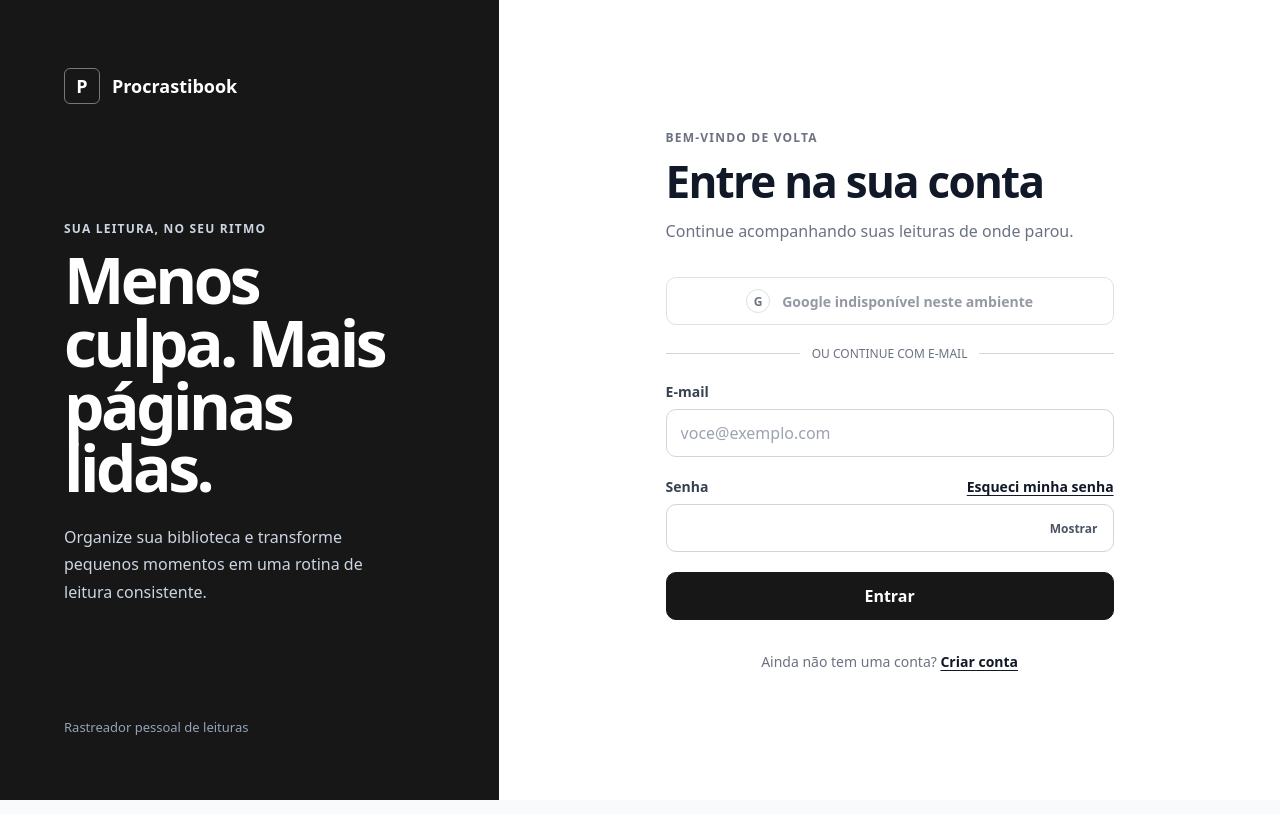
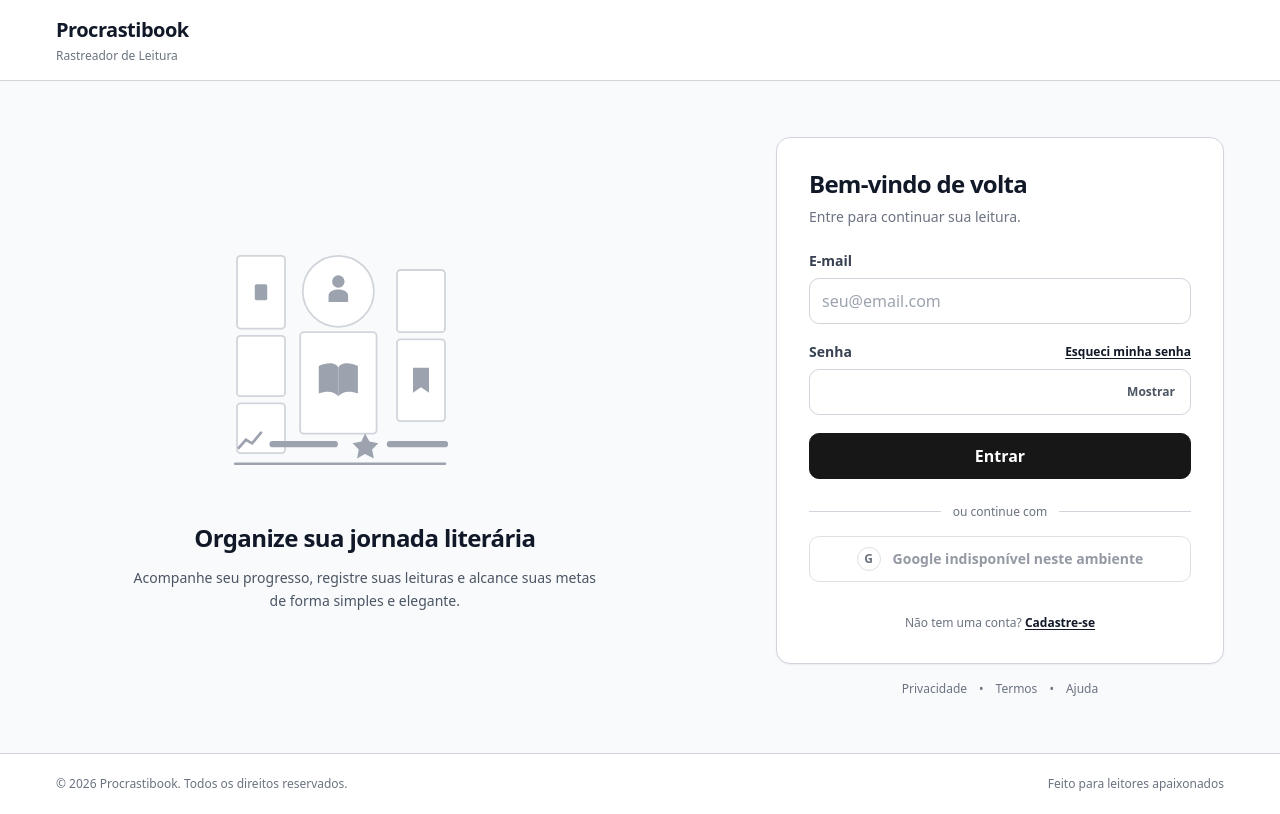
Before and after one commit to GabrielFrazz/Procrastibook---Rastreador-de-Leitura, a Next.js app: page /login in a window 1280 px wide. Built offline with nearby package versions, Linux system fonts and the light colour scheme.

Commit message:
fix(ui): ajustes na estilização do login

```diff
--- a/src/app/(auth)/layout.tsx
+++ b/src/app/(auth)/layout.tsx
@@ -1,27 +1,52 @@
 import Link from "next/link";
 import type { ReactNode } from "react";
+
+import { ReadingJourneyArtwork } from "@/features/auth/components/reading-journey-artwork";
 
 export default function AuthLayout({
   children,
 }: Readonly<{ children: ReactNode }>) {
   return (
-    <main className="auth-layout">
-      <aside className="auth-brand" aria-label="Sobre o Procrastibook">
-        <Link className="auth-brand__logo" href="/">
-          <span aria-hidden="true">P</span>
-          Procrastibook
-        </Link>
-        <div className="auth-brand__copy">
-          <p className="auth-brand__eyebrow">Sua leitura, no seu ritmo</p>
-          <h2>Menos culpa. Mais páginas lidas.</h2>
-          <p>
-            Organize sua biblioteca e transforme pequenos momentos em uma rotina
-            de leitura consistente.
+    <div className="public-auth-shell">
+      <header className="auth-header">
+        <div className="auth-header__inner">
+          <Link className="auth-header__brand" href="/">
+            <strong>Procrastibook</strong>
+            <span>Rastreador de Leitura</span>
+          </Link>
+        </div>
+      </header>
+
+      <main className="auth-layout">
+        <aside className="auth-story" aria-label="Sobre o Procrastibook">
+          <ReadingJourneyArtwork />
+          <div className="auth-story__copy">
+            <h2>Organize sua jornada literária</h2>
+            <p>
+              Acompanhe seu progresso, registre suas leituras e alcance suas
+              metas de forma simples e elegante.
+            </p>
+          </div>
+        </aside>
+
+        <div className="auth-content">
+          {children}
+          <p className="auth-support">
+            <span>Privacidade</span>
+            <span aria-hidden="true">•</span>
+            <span>Termos</span>
+            <span aria-hidden="true">•</span>
+            <span>Ajuda</span>
           </p>
         </div>
-        <p className="auth-brand__footnote">Rastreador pessoal de leituras</p>
-      </aside>
-      <div className="auth-content">{children}</div>
-    </main>
+      </main>
+
+      <footer className="auth-footer">
+        <div className="auth-footer__inner">
+          <p>© 2026 Procrastibook. Todos os direitos reservados.</p>
+          <p>Feito para leitores apaixonados</p>
+        </div>
+      </footer>
+    </div>
   );
 }
--- a/src/app/(auth)/login/page.tsx
+++ b/src/app/(auth)/login/page.tsx
@@ -28,9 +28,8 @@ export default async function LoginPage({ searchParams }: LoginPageProps) {
   return (
     <section className="auth-card" aria-labelledby="login-title">
       <div className="auth-card__heading">
-        <p className="auth-card__eyebrow">Bem-vindo de volta</p>
-        <h1 id="login-title">Entre na sua conta</h1>
-        <p>Continue acompanhando suas leituras de onde parou.</p>
+        <h1 id="login-title">Bem-vindo de volta</h1>
+        <p>Entre para continuar sua leitura.</p>
       </div>
 
       {feedback ? (
@@ -42,11 +41,15 @@ export default async function LoginPage({ searchParams }: LoginPageProps) {
         </p>
       ) : null}
 
-      <GoogleSignInLink enabled={isGoogleAuthEnabled()} nextPath={nextPath} />
       <LoginForm nextPath={nextPath} />
+      <GoogleSignInLink
+        dividerPlacement="before"
+        enabled={isGoogleAuthEnabled()}
+        nextPath={nextPath}
+      />
 
       <p className="auth-card__footer">
-        Ainda não tem uma conta? <Link href="/signup">Criar conta</Link>
+        Não tem uma conta? <Link href="/signup">Cadastre-se</Link>
       </p>
     </section>
   );
--- a/src/features/auth/components/auth-forms.tsx
+++ b/src/features/auth/components/auth-forms.tsx
@@ -133,7 +133,7 @@ export function LoginForm({ nextPath }: Readonly<{ nextPath: string }>) {
           inputMode="email"
           maxLength={254}
           name="email"
-          placeholder="voce@exemplo.com"
+          placeholder="seu@email.com"
           required
           type="email"
         />
--- a/src/features/auth/components/google-sign-in-link.tsx
+++ b/src/features/auth/components/google-sign-in-link.tsx
@@ -1,11 +1,16 @@
 import Link from "next/link";
 
 type GoogleSignInLinkProps = Readonly<{
+  dividerPlacement?: "after" | "before";
   enabled: boolean;
   nextPath: string;
 }>;
 
-export function GoogleSignInLink({ enabled, nextPath }: GoogleSignInLinkProps) {
+export function GoogleSignInLink({
+  dividerPlacement = "after",
+  enabled,
+  nextPath,
+}: GoogleSignInLinkProps) {
   const content = (
     <>
       <span aria-hidden="true" className="auth-google__mark">
@@ -14,9 +19,19 @@ export function GoogleSignInLink({ enabled, nextPath }: GoogleSignInLinkProps) {
       {enabled ? "Continuar com Google" : "Google indisponível neste ambiente"}
     </>
   );
+  const divider = (
+    <div className="auth-divider">
+      <span>
+        {dividerPlacement === "before"
+          ? "ou continue com"
+          : "ou continue com e-mail"}
+      </span>
+    </div>
+  );
 
   return (
-    <div className="auth-provider">
+    <div className={`auth-provider auth-provider--divider-${dividerPlacement}`}>
+      {dividerPlacement === "before" ? divider : null}
       {enabled ? (
         <Link
           className="auth-google"
@@ -32,9 +47,7 @@ export function GoogleSignInLink({ enabled, nextPath }: GoogleSignInLinkProps) {
           {content}
         </span>
       )}
-      <div className="auth-divider">
-        <span>ou continue com e-mail</span>
-      </div>
+      {dividerPlacement === "after" ? divider : null}
     </div>
   );
 }
--- /dev/null
+++ b/src/features/auth/components/reading-journey-artwork.tsx
@@ -0,0 +1,88 @@
+export function ReadingJourneyArtwork() {
+  return (
+    <svg
+      aria-hidden="true"
+      className="auth-story__artwork"
+      fill="none"
+      viewBox="0 0 360 300"
+    >
+      <rect
+        className="auth-story__shape"
+        height="82"
+        rx="4"
+        width="54"
+        x="36"
+        y="38"
+      />
+      <rect
+        className="auth-story__shape"
+        height="68"
+        rx="4"
+        width="54"
+        x="36"
+        y="128"
+      />
+      <rect
+        className="auth-story__shape"
+        height="56"
+        rx="4"
+        width="54"
+        x="36"
+        y="204"
+      />
+      <circle className="auth-story__shape" cx="150" cy="78" r="40" />
+      <rect
+        className="auth-story__shape"
+        height="114"
+        rx="4"
+        width="86"
+        x="107"
+        y="124"
+      />
+      <rect
+        className="auth-story__shape"
+        height="70"
+        rx="4"
+        width="54"
+        x="216"
+        y="54"
+      />
+      <rect
+        className="auth-story__shape"
+        height="92"
+        rx="4"
+        width="54"
+        x="216"
+        y="132"
+      />
+      <path className="auth-story__icon" d="M139 82c2-8 20-8 22 0v8h-22v-8Z" />
+      <circle className="auth-story__icon" cx="150" cy="67" r="7" />
+      <path
+        className="auth-story__book"
+        d="M128 162c10-5 20-4 22 2v32c-4-5-12-7-22-3v-31Z"
+      />
+      <path
+        className="auth-story__book"
+        d="M172 162c-10-5-20-4-22 2v32c4-5 12-7 22-3v-31Z"
+      />
+      <rect
+        className="auth-story__icon"
+        height="18"
+        rx="2"
+        width="14"
+        x="56"
+        y="70"
+      />
+      <path className="auth-story__line" d="M58 75h10M58 80h8" />
+      <path className="auth-story__icon" d="M234 164h18v28l-9-6-9 6v-28Z" />
+      <path className="auth-story__line" d="M34 272h236" />
+      <path className="auth-story__line" d="m38 254 8-9 7 4 10-12" />
+      <path className="auth-story__meter" d="M76 250h70M76 250h42" />
+      <path
+        className="auth-story__star"
+        d="m180 238 5 9 10 2-7 7 2 10-10-5-9 5 2-10-7-7 10-2 4-9Z"
+      />
+      <path className="auth-story__meter" d="M208 250h62M208 250h38" />
+    </svg>
+  );
+}
--- a/src/styles/auth.css
+++ b/src/styles/auth.css
@@ -1,203 +1,177 @@
-:root {
-  --auth-background: var(--color-background);
-  --auth-surface: var(--color-surface);
-  --auth-text: var(--color-text);
-  --auth-muted: var(--color-text-muted);
-  --auth-border: var(--color-border);
-  --auth-primary: var(--color-primary);
-  --auth-focus: var(--color-focus);
-  --auth-success: var(--color-success);
-  --auth-error: var(--color-error);
-  --auth-radius-small: var(--radius-sm);
-  --auth-radius-medium: var(--radius-md);
-  --auth-radius-large: var(--radius-lg);
+.public-auth-shell {
+  display: grid;
+  min-height: 100svh;
+  grid-template-rows: auto 1fr auto;
+  background: var(--color-background);
+}
+
+.auth-header,
+.auth-footer {
+  border-color: var(--color-border);
+  background: var(--color-surface);
+}
+
+.auth-header {
+  border-bottom: 1px solid var(--color-border);
+}
+
+.auth-header__inner,
+.auth-footer__inner {
+  width: min(calc(100% - 2.5rem), 73rem);
+  margin-inline: auto;
+}
+
+.auth-header__inner {
+  display: flex;
+  min-height: 5rem;
+  align-items: center;
+}
+
+.auth-header__brand {
+  display: grid;
+  width: fit-content;
+  gap: var(--space-1);
+  color: var(--color-text);
+  text-decoration: none;
+}
+
+.auth-header__brand strong {
+  font-size: var(--font-size-lg);
+  letter-spacing: -0.025em;
+}
+
+.auth-header__brand span {
+  color: var(--color-text-muted);
+  font-size: var(--font-size-xs);
 }
 
 .auth-layout {
   display: grid;
-  min-height: 100svh;
-  grid-template-columns: minmax(20rem, 0.78fr) minmax(0, 1.22fr);
-  background: var(--auth-surface);
+  width: min(calc(100% - 2.5rem), 73rem);
+  grid-template-columns: minmax(0, 1fr) minmax(22rem, 28rem);
+  align-items: center;
+  gap: clamp(var(--space-12), 8vw, 8rem);
+  margin-inline: auto;
+  padding-block: clamp(var(--space-8), 7vh, var(--space-16));
 }
 
-.auth-brand {
-  display: flex;
-  min-height: 100%;
-  flex-direction: column;
-  justify-content: space-between;
-  padding: clamp(2rem, 5vw, 4.5rem);
-  background: var(--auth-primary);
-  color: var(--color-on-primary);
+.auth-story {
+  display: grid;
+  min-width: 0;
+  justify-items: center;
+  gap: var(--space-8);
+  text-align: center;
 }
 
-.auth-brand__logo {
-  display: inline-flex;
-  width: fit-content;
-  min-height: 2.75rem;
-  align-items: center;
-  gap: 0.75rem;
-  color: var(--color-on-primary);
-  font-size: 1.125rem;
-  font-weight: 750;
-  text-decoration: none;
+.auth-story__artwork {
+  width: min(100%, 20rem);
+  color: var(--color-text-muted);
 }
 
-.auth-brand__logo span {
-  display: grid;
-  width: 2.25rem;
-  height: 2.25rem;
-  place-items: center;
-  border: 1px solid var(--color-on-primary-border);
-  border-radius: var(--auth-radius-small);
+.auth-story__shape {
+  fill: var(--color-surface);
+  stroke: var(--color-border);
+  stroke-width: 2;
 }
 
-.auth-brand__copy {
-  max-width: 28rem;
-  margin-block: 4rem;
+.auth-story__icon,
+.auth-story__book,
+.auth-story__star {
+  fill: var(--color-border-strong);
 }
 
-.auth-brand__eyebrow,
-.auth-card__eyebrow {
-  margin: 0 0 0.75rem;
-  font-size: 0.75rem;
-  font-weight: 750;
-  letter-spacing: 0.1em;
-  text-transform: uppercase;
+.auth-story__line,
+.auth-story__meter {
+  fill: none;
+  stroke: var(--color-border-strong);
+  stroke-linecap: round;
 }
 
-.auth-brand__eyebrow {
-  color: var(--color-on-primary-muted);
+.auth-story__line {
+  stroke-width: 3;
 }
 
-.auth-brand__copy h2 {
-  max-width: 12ch;
-  margin: 0;
-  font-size: clamp(2.25rem, 5vw, 4.25rem);
-  letter-spacing: -0.055em;
-  line-height: 0.98;
+.auth-story__meter {
+  stroke-width: 7;
 }
 
-.auth-brand__copy > p:last-child {
-  max-width: 36ch;
-  margin: 1.5rem 0 0;
-  color: var(--color-on-primary-muted);
-  line-height: 1.7;
+.auth-story__copy {
+  max-width: 30rem;
 }
 
-.auth-brand__footnote {
+.auth-story__copy h2,
+.auth-story__copy p {
   margin: 0;
-  color: var(--color-on-primary-subtle);
-  font-size: 0.8125rem;
+}
+
+.auth-story__copy h2 {
+  font-size: var(--font-size-xl);
+  letter-spacing: -0.025em;
+}
+
+.auth-story__copy p {
+  margin-top: var(--space-3);
+  color: var(--color-text-subtle);
+  font-size: var(--font-size-sm);
+  line-height: var(--line-height-relaxed);
 }
 
 .auth-content {
   display: grid;
   min-width: 0;
-  place-items: center;
-  padding: clamp(2rem, 7vw, 6rem);
+  justify-items: center;
 }
 
 .auth-card {
-  width: min(100%, 28rem);
+  width: 100%;
+  border: 1px solid var(--color-border);
+  border-radius: var(--radius-lg);
+  background: var(--color-surface);
+  box-shadow: var(--shadow-card);
+  padding: clamp(var(--space-6), 4vw, var(--space-8));
 }
 
 .auth-card__heading {
-  margin-bottom: 2rem;
+  margin-bottom: var(--space-6);
 }
 
 .auth-card__eyebrow {
-  color: var(--auth-muted);
+  margin: 0 0 var(--space-2);
+  color: var(--color-text-muted);
+  font-size: var(--font-size-xs);
+  font-weight: 750;
+  letter-spacing: 0.08em;
+  text-transform: uppercase;
 }
 
 .auth-card h1 {
   margin: 0;
-  font-size: clamp(2rem, 5vw, 2.75rem);
-  letter-spacing: -0.04em;
-  line-height: 1.08;
+  font-size: var(--font-size-xl);
+  letter-spacing: -0.03em;
+  line-height: var(--line-height-tight);
 }
 
 .auth-card__heading > p:last-child {
-  margin: 0.875rem 0 0;
-  color: var(--auth-muted);
-  line-height: 1.6;
+  margin: var(--space-2) 0 0;
+  color: var(--color-text-muted);
+  font-size: var(--font-size-sm);
+  line-height: var(--line-height-normal);
 }
 
 .auth-form {
   display: grid;
-  gap: 1.25rem;
+  gap: 1.125rem;
 }
 
-.auth-provider {
-  display: grid;
-  gap: 1.25rem;
-  margin-bottom: 1.25rem;
-}
-
-.auth-google {
-  display: inline-flex;
-  width: 100%;
-  min-height: 3rem;
-  align-items: center;
-  justify-content: center;
-  gap: 0.75rem;
-  border: 1px solid var(--auth-border);
-  border-radius: var(--auth-radius-medium);
-  background: var(--auth-surface);
-  color: var(--auth-text);
-  font-size: 0.875rem;
-  font-weight: 700;
-  text-decoration: none;
-}
-
-.auth-google:hover:not(.auth-google--disabled) {
-  border-color: var(--color-border-strong);
-  background: var(--color-surface-hover);
-}
-
-.auth-google--disabled {
-  color: var(--auth-muted);
-  cursor: not-allowed;
-  opacity: 0.72;
-}
-
-.auth-google__mark {
-  display: grid;
-  width: 1.5rem;
-  height: 1.5rem;
-  place-items: center;
-  border: 1px solid var(--auth-border);
-  border-radius: 50%;
-  background: var(--color-surface);
-  color: var(--color-text-strong);
-  font-size: 0.75rem;
-  font-weight: 800;
-}
-
-.auth-divider {
-  display: flex;
-  align-items: center;
-  gap: 0.75rem;
-  color: var(--auth-muted);
-  font-size: 0.75rem;
-  text-transform: uppercase;
-}
-
-.auth-divider::before,
-.auth-divider::after {
-  height: 1px;
-  flex: 1;
-  background: var(--auth-border);
-  content: "";
-}
 .auth-field {
   display: grid;
-  gap: 0.5rem;
+  gap: var(--space-2);
 }
 
 .auth-field label,
 .auth-form__password-heading {
   color: var(--color-text-strong);
-  font-size: 0.875rem;
+  font-size: var(--font-size-sm);
   font-weight: 650;
 }
 
@@ -205,7 +179,8 @@
   display: flex;
   align-items: center;
   justify-content: space-between;
-  margin-bottom: -0.75rem;
+  gap: var(--space-4);
+  margin-bottom: -0.625rem;
 }
 
 .auth-form__password-heading + .auth-field > label {
@@ -219,19 +194,24 @@
 
 .auth-form a,
 .auth-card__footer a {
-  color: var(--auth-text);
+  color: var(--color-text);
   font-weight: 700;
   text-underline-offset: 0.2em;
 }
 
+.auth-form__password-heading a {
+  font-size: var(--font-size-xs);
+  font-weight: 600;
+}
+
 .auth-field input {
   width: 100%;
-  min-height: 3rem;
-  border: 1px solid var(--auth-border);
-  border-radius: var(--auth-radius-medium);
-  background: var(--auth-surface);
-  color: var(--auth-text);
-  padding: 0.75rem 0.875rem;
+  min-height: 2.875rem;
+  border: 1px solid var(--color-border);
+  border-radius: var(--radius-md);
+  background: var(--color-surface);
+  color: var(--color-text);
+  padding: 0.6875rem var(--space-3);
 }
 
 .auth-field input::placeholder {
@@ -239,7 +219,7 @@
 }
 
 .auth-field input[aria-invalid="true"] {
-  border-color: var(--auth-error);
+  border-color: var(--color-error);
 }
 
 .auth-password {
@@ -253,16 +233,16 @@
 .auth-password__toggle {
   position: absolute;
   top: 50%;
-  right: 0.25rem;
+  right: var(--space-1);
   min-width: 4.5rem;
-  min-height: 2.5rem;
+  min-height: 2.25rem;
   transform: translateY(-50%);
   border: 0;
-  border-radius: var(--auth-radius-small);
+  border-radius: var(--radius-sm);
   background: transparent;
   color: var(--color-text-subtle);
   cursor: pointer;
-  font-size: 0.75rem;
+  font-size: var(--font-size-xs);
   font-weight: 700;
 }
 
@@ -272,32 +252,32 @@
 
 .auth-field__error {
   display: grid;
-  gap: 0.25rem;
-  color: var(--auth-error);
-  font-size: 0.8125rem;
+  gap: var(--space-1);
+  color: var(--color-error);
+  font-size: var(--font-size-xs);
 }
 
 .auth-form__hint {
-  margin: -0.75rem 0 0;
-  color: var(--auth-muted);
-  font-size: 0.8125rem;
+  margin: -0.625rem 0 0;
+  color: var(--color-text-muted);
+  font-size: var(--font-size-xs);
 }
 
 .auth-submit,
 .secondary-action {
   display: inline-flex;
-  min-height: 3rem;
+  min-height: 2.875rem;
   align-items: center;
   justify-content: center;
-  border-radius: var(--auth-radius-medium);
+  border-radius: var(--radius-md);
   cursor: pointer;
   font-weight: 750;
 }
 
 .auth-submit {
   width: 100%;
-  border: 1px solid var(--auth-primary);
-  background: var(--auth-primary);
+  border: 1px solid var(--color-primary);
+  background: var(--color-primary);
   color: var(--color-on-primary);
 }
 
@@ -310,51 +290,144 @@
   opacity: 0.65;
 }
 
+.auth-provider {
+  display: grid;
+  gap: var(--space-4);
+  margin-top: var(--space-6);
+}
+
+.auth-provider--divider-after {
+  margin-bottom: var(--space-6);
+}
+.auth-google {
+  display: inline-flex;
+  width: 100%;
+  min-height: 2.875rem;
+  align-items: center;
+  justify-content: center;
+  gap: var(--space-3);
+  border: 1px solid var(--color-border);
+  border-radius: var(--radius-md);
+  background: var(--color-surface);
+  color: var(--color-text);
+  font-size: var(--font-size-sm);
+  font-weight: 650;
+  text-decoration: none;
+}
+
+.auth-google:hover:not(.auth-google--disabled) {
+  border-color: var(--color-border-strong);
+  background: var(--color-surface-hover);
+}
+
+.auth-google--disabled {
+  color: var(--color-text-muted);
+  cursor: not-allowed;
+  opacity: 0.72;
+}
+
+.auth-google__mark {
+  display: grid;
+  width: 1.5rem;
+  height: 1.5rem;
+  place-items: center;
+  border: 1px solid var(--color-border);
+  border-radius: 50%;
+  background: var(--color-surface);
+  color: var(--color-text-strong);
+  font-size: var(--font-size-xs);
+  font-weight: 800;
+}
+
+.auth-divider {
+  display: flex;
+  align-items: center;
+  gap: var(--space-3);
+  color: var(--color-text-muted);
+  font-size: var(--font-size-xs);
+}
+
+.auth-divider::before,
+.auth-divider::after {
+  height: 1px;
+  flex: 1;
+  background: var(--color-border);
+  content: "";
+}
+
 .auth-message {
   margin: 0;
   border: 1px solid;
-  border-radius: var(--auth-radius-medium);
-  padding: 0.875rem 1rem;
-  font-size: 0.875rem;
-  line-height: 1.5;
+  border-radius: var(--radius-md);
+  padding: 0.875rem var(--space-4);
+  font-size: var(--font-size-sm);
+  line-height: var(--line-height-normal);
 }
 
 .auth-message--error {
   border-color: var(--color-error-border);
   background: var(--color-error-surface);
-  color: var(--auth-error);
+  color: var(--color-error);
 }
 
 .auth-message--success {
   border-color: var(--color-success-border);
   background: var(--color-success-surface);
-  color: var(--auth-success);
+  color: var(--color-success);
 }
 
 .auth-card > .auth-message {
-  margin-bottom: 1.25rem;
+  margin-bottom: var(--space-4);
 }
 
 .auth-card__footer {
-  margin: 2rem 0 0;
-  color: var(--auth-muted);
-  font-size: 0.875rem;
+  margin: var(--space-8) 0 0;
+  color: var(--color-text-muted);
+  font-size: var(--font-size-xs);
   text-align: center;
+}
+
+.auth-support {
+  display: flex;
+  flex-wrap: wrap;
+  justify-content: center;
+  gap: var(--space-3);
+  margin: var(--space-4) 0 0;
+  color: var(--color-text-muted);
+  font-size: var(--font-size-xs);
+}
+
+.auth-footer {
+  border-top: 1px solid var(--color-border);
+}
+
+.auth-footer__inner {
+  display: flex;
+  min-height: 3.75rem;
+  align-items: center;
+  justify-content: space-between;
+  gap: var(--space-6);
+}
+
+.auth-footer p {
+  margin: 0;
+  color: var(--color-text-muted);
+  font-size: var(--font-size-xs);
 }
 
 .authenticated-placeholder {
   display: grid;
   min-height: 100svh;
   place-items: center;
-  padding: 2rem;
+  padding: var(--space-8);
 }
 
 .authenticated-placeholder section {
   width: min(100%, 40rem);
-  border: 1px solid var(--auth-border);
-  border-radius: var(--auth-radius-large);
-  background: var(--auth-surface);
-  padding: clamp(1.5rem, 5vw, 3rem);
+  border: 1px solid var(--color-border);
+  border-radius: var(--radius-lg);
+  background: var(--color-surface);
+  padding: clamp(var(--space-6), 5vw, var(--space-12));
 }
 
 .authenticated-placeholder h1 {
@@ -364,54 +437,63 @@
 }
 
 .authenticated-placeholder section > p:not(.workspace__eyebrow, .auth-message) {
-  color: var(--auth-muted);
-  line-height: 1.6;
+  color: var(--color-text-muted);
+  line-height: var(--line-height-relaxed);
 }
 
 .authenticated-placeholder .auth-message {
-  margin-block: 1.25rem;
+  margin-block: var(--space-6);
 }
 
 .secondary-action {
   min-width: 7rem;
-  border: 1px solid var(--auth-border);
-  background: var(--auth-surface);
-  color: var(--auth-text);
-  padding-inline: 1.25rem;
+  border: 1px solid var(--color-border);
+  background: var(--color-surface);
+  color: var(--color-text);
+  padding-inline: var(--space-4);
 }
 
 @media (max-width: 50rem) {
   .auth-layout {
+    width: min(calc(100% - 2.5rem), 30rem);
     grid-template-columns: 1fr;
+    padding-block: var(--space-8);
   }
 
-  .auth-brand {
-    min-height: auto;
-    padding: 1.25rem clamp(1.25rem, 6vw, 3rem);
-  }
-
-  .auth-brand__copy,
-  .auth-brand__footnote {
+  .auth-story {
     display: none;
   }
 
-  .auth-content {
-    place-items: start center;
-    padding: 3rem clamp(1.25rem, 6vw, 3rem);
+  .auth-footer__inner {
+    min-height: 4.5rem;
+    align-items: center;
+    flex-direction: column;
+    justify-content: center;
+    gap: var(--space-1);
+    text-align: center;
   }
 }
 
 @media (max-width: 25rem) {
-  .auth-content {
-    padding-block: 2rem;
+  .auth-header__inner,
+  .auth-footer__inner {
+    width: min(calc(100% - 2rem), 73rem);
   }
 
-  .auth-card__heading {
-    margin-bottom: 1.5rem;
+  .auth-header__inner {
+    min-height: 4.5rem;
+  }
+
+  .auth-layout {
+    width: 100%;
+    padding: var(--space-6) var(--space-4);
+  }
+
+  .auth-card {
+    padding: var(--space-6) var(--space-4);
   }
 
   .auth-form__password-heading {
     align-items: flex-start;
-    gap: 0.5rem;
   }
 }
```
